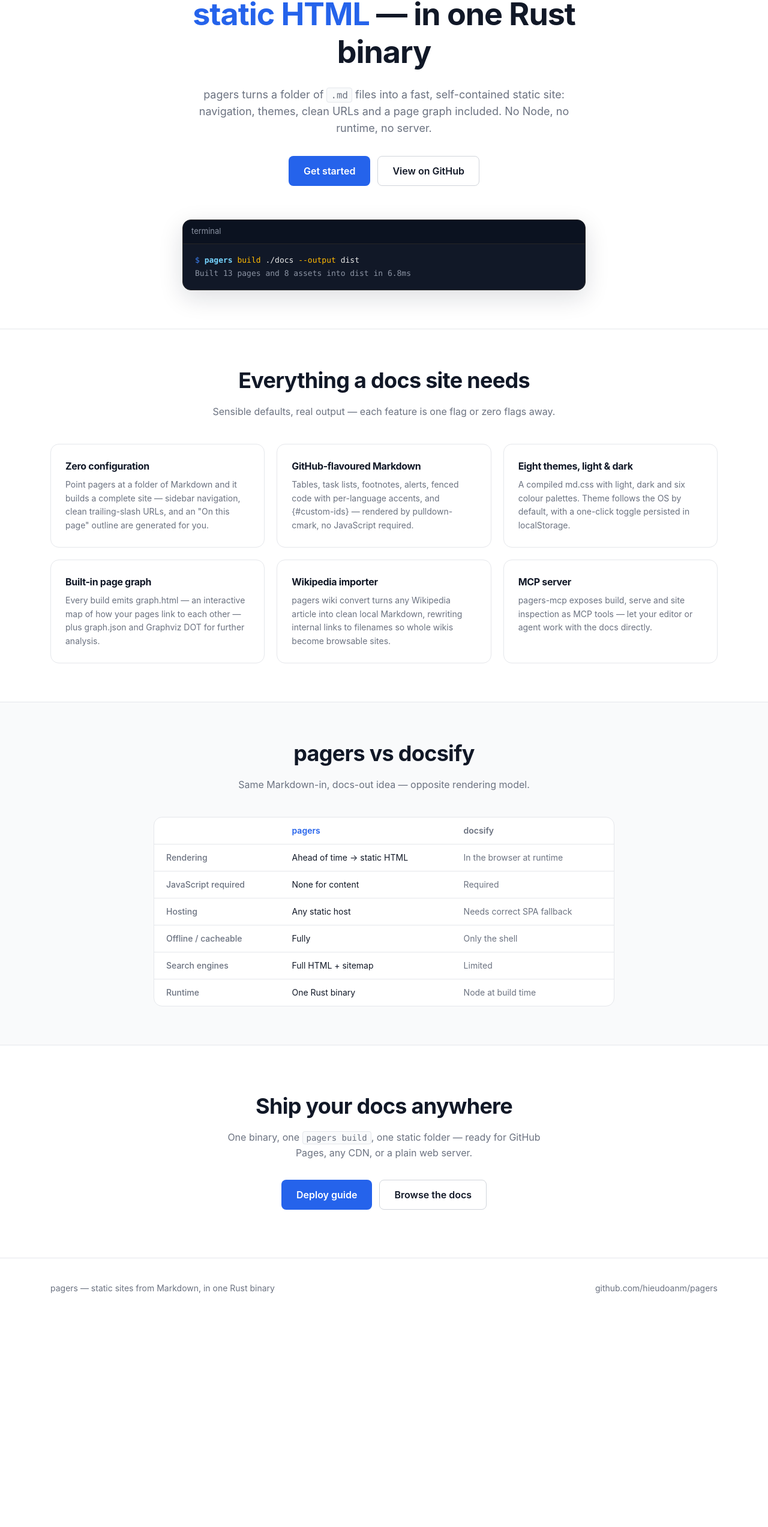
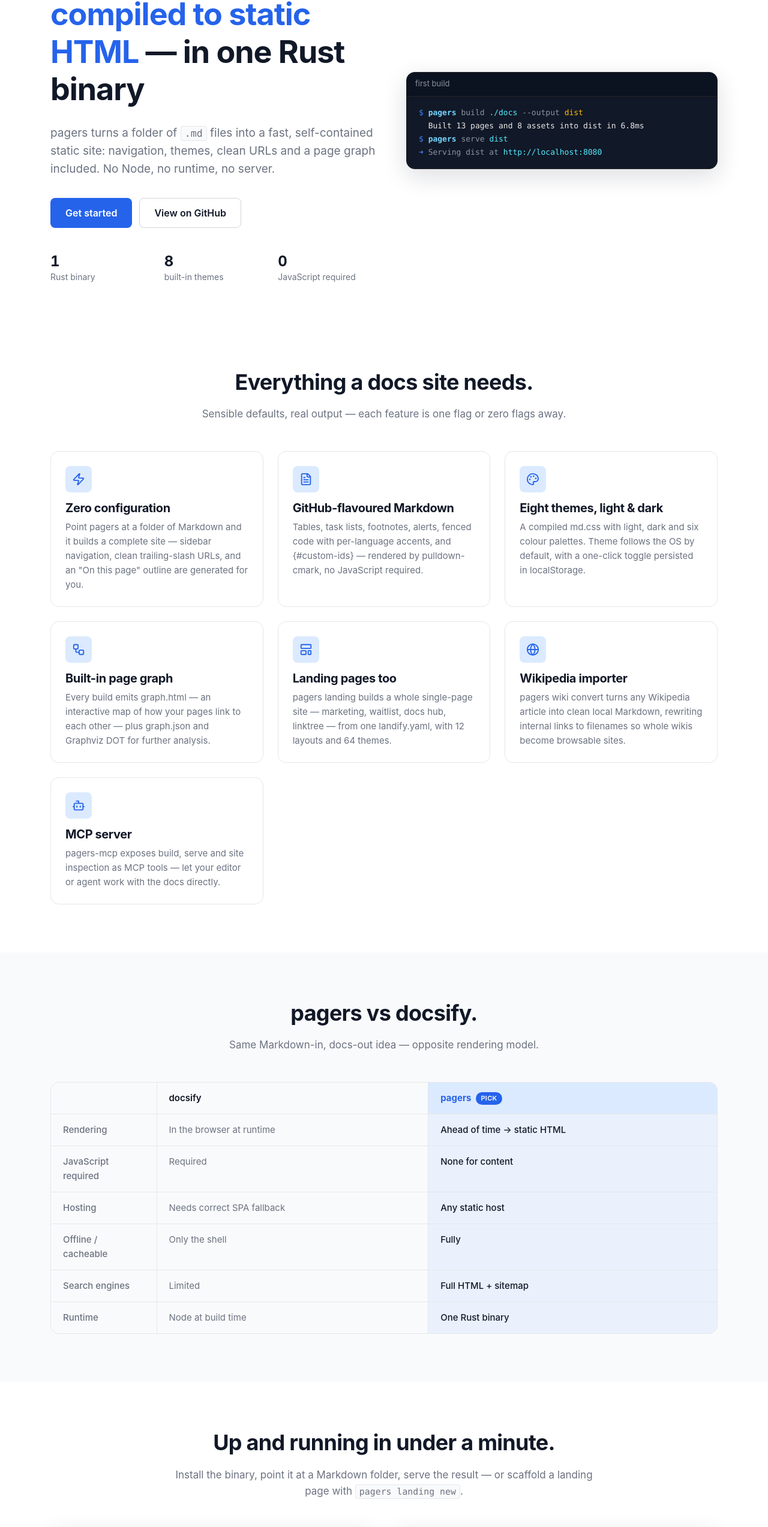
Before and after one commit to hieudoanm/pagers, a Next.js app in the folder packages/landing/: page / in a window 1280 px wide. Shown: the part 214-2760 px from the top of the page at 60% size. Before the commit the page ends 2412 px from the top, so only its background shows below. Built offline with nearby package versions, Linux system fonts and the light colour scheme.

Commit message:
Update Landing

```diff
--- a/packages/landing/src/app/page.tsx
+++ b/packages/landing/src/app/page.tsx
@@ -1,7 +1,17 @@
 import type { Metadata } from 'next';
 import Image from 'next/image';
 import Link from 'next/link';
-import type { JSX } from 'react';
+import type { FC, JSX } from 'react';
+import type { IconType } from 'react-icons';
+import {
+  LuBot,
+  LuFileText,
+  LuGlobe,
+  LuLayoutTemplate,
+  LuPalette,
+  LuWorkflow,
+  LuZap,
+} from 'react-icons/lu';
 
 export const metadata: Metadata = {
   title: { absolute: 'pagers — static site generator for Markdown docs' },
@@ -10,40 +20,57 @@ export const metadata: Metadata = {
 const LOGO = process.env.NODE_ENV === 'production' ? '/pagers/logo.png' : '/logo.png';
 const GITHUB = 'https://github.com/hieudoanm/pagers';
 
-const FEATURES: { title: string; body: string; href: string }[] = [
+interface Feature {
+  icon: IconType;
+  title: string;
+  body: string;
+}
+
+const FEATURES: Feature[] = [
   {
+    icon: LuZap,
     title: 'Zero configuration',
     body: 'Point pagers at a folder of Markdown and it builds a complete site — sidebar navigation, clean trailing-slash URLs, and an "On this page" outline are generated for you.',
-    href: '/docs/getting-started/',
   },
   {
+    icon: LuFileText,
     title: 'GitHub-flavoured Markdown',
     body: 'Tables, task lists, footnotes, alerts, fenced code with per-language accents, and {#custom-ids} — rendered by pulldown-cmark, no JavaScript required.',
-    href: '/docs/markdown/',
   },
   {
+    icon: LuPalette,
     title: 'Eight themes, light & dark',
     body: 'A compiled md.css with light, dark and six colour palettes. Theme follows the OS by default, with a one-click toggle persisted in localStorage.',
-    href: '/docs/theming/',
   },
   {
+    icon: LuWorkflow,
     title: 'Built-in page graph',
     body: 'Every build emits graph.html — an interactive map of how your pages link to each other — plus graph.json and Graphviz DOT for further analysis.',
-    href: '/docs/graph/',
   },
   {
+    icon: LuLayoutTemplate,
+    title: 'Landing pages too',
+    body: 'pagers landing builds a whole single-page site — marketing, waitlist, docs hub, linktree — from one landify.yaml, with 12 layouts and 64 themes.',
+  },
+  {
+    icon: LuGlobe,
     title: 'Wikipedia importer',
     body: 'pagers wiki convert turns any Wikipedia article into clean local Markdown, rewriting internal links to filenames so whole wikis become browsable sites.',
-    href: '/docs/wiki/',
   },
   {
+    icon: LuBot,
     title: 'MCP server',
     body: 'pagers-mcp exposes build, serve and site inspection as MCP tools — let your editor or agent work with the docs directly.',
-    href: '/docs/mcp/',
   },
 ];
 
-const COMPARISON: { feature: string; pagers: string; docsify: string }[] = [
+interface CompareRow {
+  feature: string;
+  pagers: string;
+  docsify: string;
+}
+
+const COMPARISON: CompareRow[] = [
   {
     feature: 'Rendering',
     pagers: 'Ahead of time → static HTML',
@@ -56,39 +83,99 @@ const COMPARISON: { feature: string; pagers: string; docsify: string }[] = [
   { feature: 'Runtime', pagers: 'One Rust binary', docsify: 'Node at build time' },
 ];
 
+type TokKind = 'prompt' | 'cmd' | 'flag' | 'str' | 'key' | 'url' | 'dim' | 'ok' | 'err';
+interface Tok {
+  t: string;
+  c?: TokKind;
+}
+
+const TK: Record<TokKind, string> = {
+  prompt: 'prompt',
+  cmd: 'tk-cmd',
+  flag: 'tk-flag',
+  str: 'tk-str',
+  key: 'tk-key',
+  url: 'tk-url',
+  dim: 'tk-dim',
+  ok: 'tk-ok',
+  err: 'tk-err',
+};
+
+interface TermProps {
+  caption: string;
+  lines: Tok[][];
+}
+
+const Term: FC<TermProps> = ({ caption, lines }) => (
+  <figure className='terminal'>
+    <figcaption>{caption}</figcaption>
+    <pre>
+      {lines.map((line, i) => (
+        <span key={i} className='tk-line'>
+          {line.map((tok, j) => (
+            <span key={j} className={TK[tok.c ?? 'ok']}>
+              {tok.t}
+            </span>
+          ))}
+        </span>
+      ))}
+    </pre>
+  </figure>
+);
+
 const LandingPage = (): JSX.Element => (
   <>
     <header className='border-border bg-bg/90 sticky top-0 z-50 border-b backdrop-blur'>
       <div className='mx-auto flex h-16 w-full max-w-[72rem] items-center gap-6 px-5'>
-        <Link href='/' className='text-text flex items-center gap-2 text-lg font-bold no-underline'>
+        <Link
+          href='#top'
+          className='text-text flex items-center gap-2 text-lg font-bold no-underline'>
           <Image src={LOGO} alt='' width={28} height={28} className='rounded-md' />
           <span>pagers</span>
         </Link>
-        <nav className='ml-auto flex items-center gap-5 text-[0.9375rem]'>
-          <Link href='/docs/' className='text-text-muted hover:text-text no-underline'>
+        <nav className='ml-auto hidden items-center gap-5 lg:flex'>
+          <a
+            href='#features'
+            className='text-text-muted hover:text-text text-[0.9375rem] no-underline'>
+            Features
+          </a>
+          <a
+            href='#compare'
+            className='text-text-muted hover:text-text text-[0.9375rem] no-underline'>
+            vs docsify
+          </a>
+          <a
+            href='#quickstart'
+            className='text-text-muted hover:text-text text-[0.9375rem] no-underline'>
+            Quickstart
+          </a>
+          <Link
+            href='/docs/'
+            className='text-text-muted hover:text-text text-[0.9375rem] no-underline'>
             Docs
           </Link>
-          <a href='#features' className='text-text-muted hover:text-text no-underline'>
-            Features
-          </a>
+        </nav>
         <a href={GITHUB} target='_blank' rel='noreferrer' className='btn btn-primary btn-sm'>
           GitHub
         </a>
-        </nav>
       </div>
     </header>
 
-    {/* Hero */}
-    <section className='mx-auto w-full max-w-[72rem] px-5 pt-20 pb-16 text-center'>
-      <h1 className='mx-auto max-w-3xl'>
-        Markdown docs, <span className='text-accent'>compiled to static HTML</span> — in one Rust
-        binary
+    <main id='top'>
+      {/* hero */}
+      <section className='pt-20 pb-16'>
+        <div className='mx-auto grid w-full max-w-[72rem] items-center gap-12 px-5 text-left lg:grid-cols-[1.05fr_1fr]'>
+          <div>
+            <h1>
+              Markdown docs, <span className='text-accent'>compiled to static HTML</span> — in one
+              Rust binary
             </h1>
-      <p className='text-text-muted mx-auto mt-6 max-w-2xl text-lg'>
-        pagers turns a folder of <code>.md</code> files into a fast, self-contained static site:
-        navigation, themes, clean URLs and a page graph included. No Node, no runtime, no server.
+            <p className='text-text-muted mt-6 max-w-xl text-[1.1875rem]'>
+              pagers turns a folder of <code>.md</code> files into a fast, self-contained static
+              site: navigation, themes, clean URLs and a page graph included. No Node, no runtime,
+              no server.
             </p>
-      <div className='mt-8 flex items-center justify-center gap-3'>
+            <div className='mt-8 flex flex-wrap justify-start gap-3'>
               <Link href='/docs/getting-started/' className='btn btn-primary btn-lg'>
                 Get started
               </Link>
@@ -96,64 +183,116 @@ const LandingPage = (): JSX.Element => (
                 View on GitHub
               </a>
             </div>
-
-      <figure className='terminal mx-auto mt-14 max-w-2xl text-left'>
-        <figcaption>terminal</figcaption>
-        <pre>
-          <code>
-            <span className='prompt'>$</span> <span className='tk-cmd'>pagers</span>{' '}
-            <span className='tk-flag'>build</span> ./docs <span className='tk-flag'>--output</span>{' '}
-            dist
-            {'\n'}
-            <span className='tk-dim'>Built 13 pages and 8 assets into dist in 6.8ms</span>
-          </code>
-        </pre>
-      </figure>
+            <dl className='mt-10 grid grid-cols-3 gap-6'>
+              <div>
+                <dt className='text-2xl font-bold tabular-nums'>1</dt>
+                <dd className='text-text-muted m-0 text-sm'>Rust binary</dd>
+              </div>
+              <div>
+                <dt className='text-2xl font-bold tabular-nums'>8</dt>
+                <dd className='text-text-muted m-0 text-sm'>built-in themes</dd>
+              </div>
+              <div>
+                <dt className='text-2xl font-bold tabular-nums'>0</dt>
+                <dd className='text-text-muted m-0 text-sm'>JavaScript required</dd>
+              </div>
+            </dl>
+          </div>
+          <Term
+            caption='first build'
+            lines={[
+              [
+                { t: '$ ', c: 'prompt' },
+                { t: 'pagers', c: 'cmd' },
+                { t: ' build ', c: 'dim' },
+                { t: './docs', c: 'url' },
+                { t: ' --output ', c: 'dim' },
+                { t: 'dist', c: 'flag' },
+              ],
+              [
+                { t: '  ', c: 'dim' },
+                { t: 'Built 13 pages and 8 assets into dist in 6.8ms', c: 'ok' },
+              ],
+              [
+                { t: '$ ', c: 'prompt' },
+                { t: 'pagers', c: 'cmd' },
+                { t: ' serve ', c: 'dim' },
+                { t: 'dist', c: 'url' },
+              ],
+              [
+                { t: '➜ ', c: 'prompt' },
+                { t: 'Serving dist at ', c: 'dim' },
+                { t: 'http://localhost:8080', c: 'url' },
+              ],
+            ]}
+          />
+        </div>
       </section>
 
-    {/* Features */}
-    <section id='features' className='border-border scroll-mt-20 border-t'>
-      <div className='mx-auto w-full max-w-[72rem] px-5 py-16'>
-        <h2 className='text-center'>Everything a docs site needs</h2>
-        <p className='text-text-muted mx-auto mt-3 max-w-xl text-center'>
+      {/* features */}
+      <section id='features' className='py-20'>
+        <div className='mx-auto w-full max-w-[72rem] px-5'>
+          <div className='mx-auto mb-12 max-w-[44rem] text-center'>
+            <h2>Everything a docs site needs.</h2>
+            <p className='text-text-muted mt-3 text-[1.0625rem]'>
               Sensible defaults, real output — each feature is one flag or zero flags away.
             </p>
-        <div className='mt-10 grid gap-5 sm:grid-cols-2 lg:grid-cols-3'>
+          </div>
+          <div className='grid grid-cols-1 gap-6 sm:grid-cols-2 lg:grid-cols-3'>
             {FEATURES.map((f) => (
-            <Link
+              <article
                 key={f.title}
-              href={f.href}
-              className='border-border bg-surface hover:border-border-strong block rounded-[var(--radius-card)] border p-6 no-underline transition-colors'>
-              <h3 className='text-base'>{f.title}</h3>
-              <p className='text-text-muted mt-2 text-sm leading-relaxed'>{f.body}</p>
-            </Link>
+                className='border-border bg-surface rounded-[var(--radius-card)] border p-6'>
+                <div className='bg-accent-soft text-accent mb-3.5 flex h-11 w-11 items-center justify-center rounded-lg'>
+                  <f.icon className='h-[1.375rem] w-[1.375rem]' />
+                </div>
+                <h3 className='mb-2'>{f.title}</h3>
+                <p className='text-text-muted text-[0.9375rem]'>{f.body}</p>
+              </article>
             ))}
           </div>
         </div>
       </section>
 
-    {/* Comparison */}
-    <section className='border-border bg-bg-alt scroll-mt-20 border-t'>
-      <div className='mx-auto w-full max-w-[72rem] px-5 py-16'>
-        <h2 className='text-center'>pagers vs docsify</h2>
-        <p className='text-text-muted mx-auto mt-3 max-w-xl text-center'>
+      {/* comparison */}
+      <section id='compare' className='bg-bg-alt py-20'>
+        <div className='mx-auto w-full max-w-[72rem] px-5'>
+          <div className='mx-auto mb-12 max-w-[44rem] text-center'>
+            <h2>pagers vs docsify.</h2>
+            <p className='text-text-muted mt-3 text-[1.0625rem]'>
               Same Markdown-in, docs-out idea — opposite rendering model.
             </p>
-        <div className='border-border bg-surface mx-auto mt-10 max-w-3xl overflow-hidden rounded-[var(--radius-card)] border'>
-          <table className='w-full text-sm'>
+          </div>
+          <div className='border-border overflow-x-auto rounded-[var(--radius-card)] border'>
+            <table className='w-full border-collapse text-[0.9375rem] [&_tbody_tr:last-child>td]:border-b-0'>
               <thead>
-              <tr className='border-border border-b text-left'>
-                <th className='px-5 py-3 font-semibold' />
-                <th className='text-accent px-5 py-3 font-semibold'>pagers</th>
-                <th className='text-text-muted px-5 py-3 font-semibold'>docsify</th>
+                <tr>
+                  <th className='border-border bg-bg-alt w-44 border-b px-5 py-3.5 text-left align-bottom font-semibold' />
+                  <th className='border-border bg-bg-alt border-b border-l px-5 py-3.5 text-left align-bottom font-semibold'>
+                    docsify
+                  </th>
+                  <th className='border-border bg-accent-soft border-b border-l px-5 py-3.5 text-left align-bottom'>
+                    <span className='text-accent flex items-center gap-2 font-bold'>
+                      pagers
+                      <span className='bg-accent rounded-full px-2 py-0.5 text-[0.6875rem] font-semibold tracking-wide text-white uppercase'>
+                        pick
+                      </span>
+                    </span>
+                  </th>
                 </tr>
               </thead>
               <tbody>
                 {COMPARISON.map((row) => (
-                <tr key={row.feature} className='border-border border-b last:border-0'>
-                  <td className='text-text-muted px-5 py-3 font-medium'>{row.feature}</td>
-                  <td className='px-5 py-3'>{row.pagers}</td>
-                  <td className='text-text-muted px-5 py-3'>{row.docsify}</td>
+                  <tr key={row.feature} className='group'>
+                    <td className='border-border text-text-muted border-b px-5 py-3.5 align-top font-medium'>
+                      {row.feature}
+                    </td>
+                    <td className='border-border text-text-muted border-b border-l px-5 py-3.5 align-top'>
+                      {row.docsify}
+                    </td>
+                    <td className='border-border bg-accent-soft/50 text-text group-hover:bg-accent-soft border-b border-l px-5 py-3.5 align-top font-medium'>
+                      {row.pagers}
+                    </td>
                   </tr>
                 ))}
               </tbody>
@@ -162,15 +301,94 @@ const LandingPage = (): JSX.Element => (
         </div>
       </section>
 
+      {/* quickstart */}
+      <section id='quickstart' className='py-20'>
+        <div className='mx-auto w-full max-w-[72rem] px-5'>
+          <div className='mx-auto mb-12 max-w-[44rem] text-center'>
+            <h2>Up and running in under a minute.</h2>
+            <p className='text-text-muted mt-3 text-[1.0625rem]'>
+              Install the binary, point it at a Markdown folder, serve the result — or scaffold a
+              landing page with <code>pagers landing new</code>.
+            </p>
+          </div>
+          <div className='grid grid-cols-1 gap-6 md:grid-cols-2'>
+            <Term
+              caption='install'
+              lines={[
+                [
+                  { t: '$ ', c: 'prompt' },
+                  { t: 'curl', c: 'cmd' },
+                  {
+                    t: ' -fsSL https://raw.githubusercontent.com/hieudoanm/pagers/main/scripts/install.sh',
+                    c: 'url',
+                  },
+                  { t: ' | sh', c: 'dim' },
+                ],
+                [
+                  { t: '$ ', c: 'prompt' },
+                  { t: 'cargo', c: 'cmd' },
+                  { t: ' install ', c: 'dim' },
+                  { t: '--path', c: 'flag' },
+                  { t: ' crates/pagers-cli', c: 'dim' },
+                ],
+                [
+                  { t: '➜ ', c: 'prompt' },
+                  { t: 'installed pagers ', c: 'dim' },
+                  { t: '~/.local/bin', c: 'ok' },
+                ],
+              ]}
+            />
+            <Term
+              caption='build & serve'
+              lines={[
+                [
+                  { t: '$ ', c: 'prompt' },
+                  { t: 'pagers', c: 'cmd' },
+                  { t: ' build ', c: 'dim' },
+                  { t: './docs', c: 'url' },
+                  { t: ' --output ', c: 'dim' },
+                  { t: 'dist', c: 'flag' },
+                ],
+                [
+                  { t: '  ', c: 'dim' },
+                  { t: 'Built 13 pages and 8 assets into dist in 6.8ms', c: 'ok' },
+                ],
+                [
+                  { t: '$ ', c: 'prompt' },
+                  { t: 'pagers', c: 'cmd' },
+                  { t: ' serve ', c: 'dim' },
+                  { t: 'dist', c: 'url' },
+                  { t: ' --port ', c: 'dim' },
+                  { t: '8080', c: 'flag' },
+                ],
+                [
+                  { t: '➜ ', c: 'prompt' },
+                  { t: 'Serving dist at ', c: 'dim' },
+                  { t: 'http://localhost:8080', c: 'url' },
+                ],
+              ]}
+            />
+          </div>
+          <p className='text-text-muted mt-8 text-center text-[0.9375rem]'>
+            Or generate a landing page: <code>pagers landing new --type product</code> →{' '}
+            <code>pagers landing build -o public/</code>. Full walkthrough in{' '}
+            <Link href='/docs/guide/getting-started/' className='text-accent'>
+              getting started
+            </Link>
+            .
+          </p>
+        </div>
+      </section>
+
       {/* CTA */}
-    <section className='border-border scroll-mt-20 border-t'>
-      <div className='mx-auto w-full max-w-[72rem] px-5 py-20 text-center'>
-        <h2>Ship your docs anywhere</h2>
-        <p className='text-text-muted mx-auto mt-4 max-w-xl'>
-          One binary, one <code>pagers build</code>, one static folder — ready for GitHub Pages, any
-          CDN, or a plain web server.
+      <section className='bg-bg-alt py-20'>
+        <div className='mx-auto w-full max-w-[72rem] px-5 text-center'>
+          <h2>Ship your docs anywhere.</h2>
+          <p className='text-text-muted mt-3 text-[1.0625rem]'>
+            One binary, one <code>pagers build</code>, one static folder — ready for GitHub Pages,
+            any CDN, or a plain web server.
           </p>
-        <div className='mt-8 flex items-center justify-center gap-3'>
+          <div className='mt-8 flex flex-wrap justify-center gap-3'>
             <Link href='/docs/deploy/' className='btn btn-primary btn-lg'>
               Deploy guide
             </Link>
@@ -180,13 +398,21 @@ const LandingPage = (): JSX.Element => (
           </div>
         </div>
       </section>
+    </main>
 
     <footer className='border-border text-text-muted border-t py-10 text-sm'>
-      <div className='mx-auto flex w-full max-w-[72rem] flex-wrap items-center justify-between gap-3 px-5'>
+      <div className='mx-auto flex w-full max-w-[72rem] flex-wrap items-center gap-x-8 gap-y-4 px-5'>
         <span>pagers — static sites from Markdown, in one Rust binary</span>
-        <a href={GITHUB} target='_blank' rel='noreferrer' className='hover:text-text'>
-          github.com/hieudoanm/pagers
+        <span className='ml-auto'>
+          Rust · static HTML · MIT ·{' '}
+          <a
+            href={GITHUB}
+            target='_blank'
+            rel='noreferrer'
+            className='text-text-muted hover:text-text no-underline'>
+            GitHub
           </a>
+        </span>
       </div>
     </footer>
   </>
```
Lines whose indentation alone changed are shown as unchanged.
